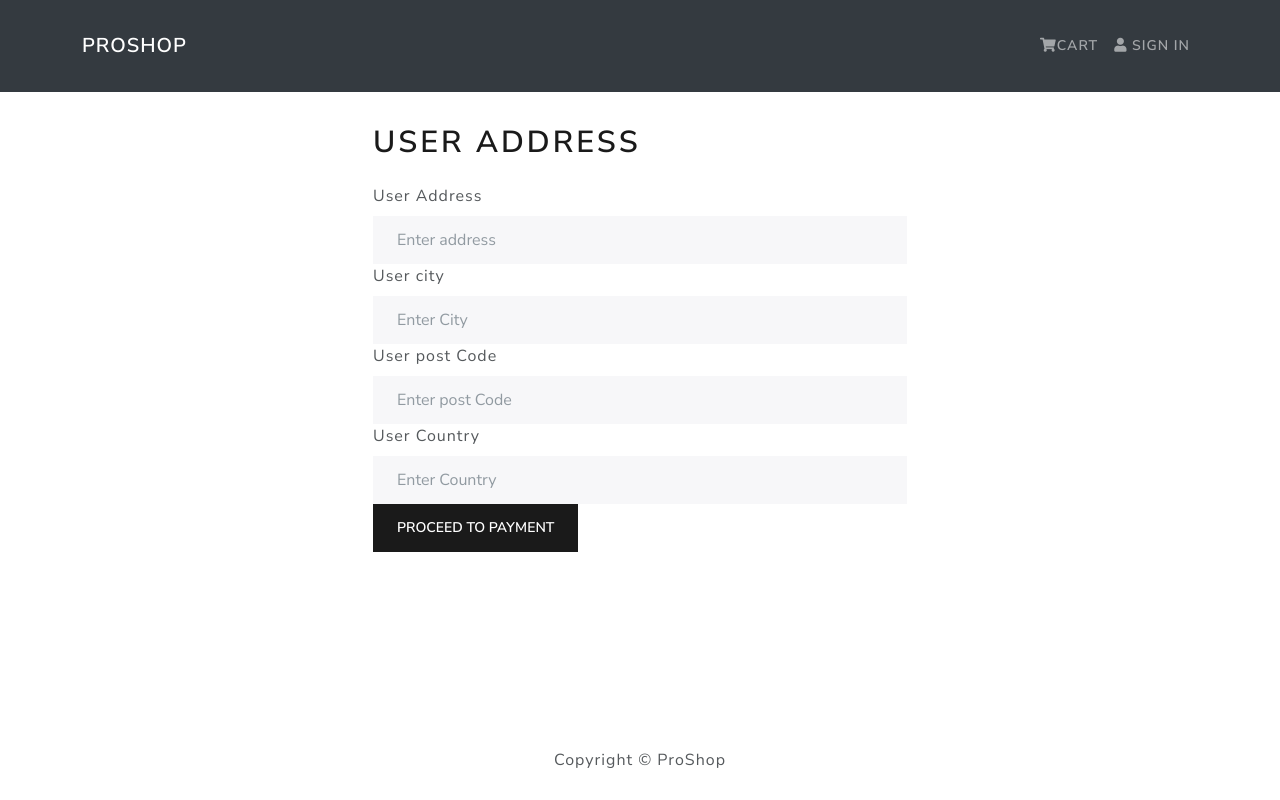
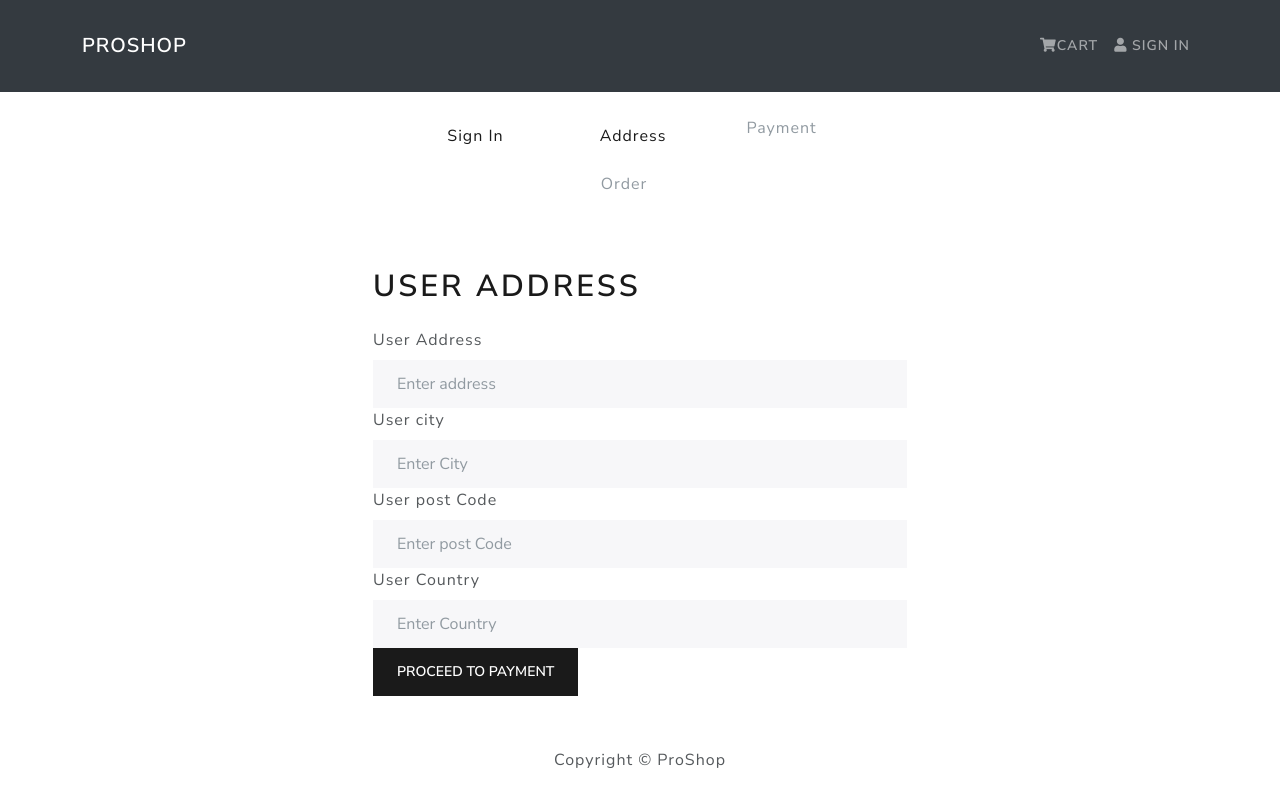
Before and after one commit to AbdurrahmanAK-541/ProShop, a React (Create React App) app in the folder frontend/: page /address in a window 1280 px wide. Built offline with nearby package versions, Linux system fonts and the light colour scheme.

Commit message:
Added a checkout process header to show steps needed to completed and highlights the incompleted steps.

```diff
--- /dev/null
+++ b/frontend/src/components/CheckoutProcess.js
@@ -0,0 +1,55 @@
+import React from 'react'
+import { Nav } from 'react-bootstrap'
+
+const CheckoutProcess = ({ p1, p2, p3, p4 }) => {
+  //checkout process split into 4 parts
+  return (
+    <Nav className='justify-content-center mb-5'>
+      {' '}
+      {/* makes the list spaced out evenly and centre of the page */}
+      <Nav.Item>
+        {/* if on part one of the process, then login. else, disable login*/}
+        {p1 ? (
+          <Nav.Link to='/login'>
+            <Nav.Link>Sign In</Nav.Link>
+          </Nav.Link>
+        ) : (
+          <Nav.Link disabled>SignIn</Nav.Link>
+        )}
+      </Nav.Item>
+      <Nav.Item>
+        {/* if on part 2 of the process, then display address . else, disable address*/}
+        {p2 ? (
+          <Nav.Link href='/address'>
+            <Nav.Link>Address</Nav.Link>
+          </Nav.Link>
+        ) : (
+          <Nav.Link disabled>Address</Nav.Link>
+        )}
+      </Nav.Item>
+      <Nav.Item>
+        {/* if on part 3 of the process, then display payment . else, disable payment*/}
+        {p3 ? (
+          <Nav.Link href='/payment'>
+            <Nav.Link>Payment</Nav.Link>
+          </Nav.Link>
+        ) : (
+          <Nav.Link disabled>Payment</Nav.Link>
+        )}
+      </Nav.Item>
+      <Nav.Item>
+        {/* if on part 4 of the process, then display Order . else, disable order*/}
+        {p4 ? (
+          <Nav.Link href='/order'>
+            <Nav.Link>Order</Nav.Link>
+          </Nav.Link>
+        ) : (
+          <Nav.Link disabled>Order</Nav.Link>
+        )}
+      </Nav.Item>
+    </Nav>
+  )
+}
+//Nav.Link disabled if already logged in --> makes it look greyed out.
+
+export default CheckoutProcess
--- a/frontend/src/screens/AddressScreen.js
+++ b/frontend/src/screens/AddressScreen.js
@@ -2,9 +2,10 @@ import React, { useState } from 'react'
 import { Form, Button } from 'react-bootstrap'
 import { useDispatch, useSelector } from 'react-redux'
 import FormContainer from '../components/FormContainer'
+import CheckoutProcess from '../components/CheckoutProcess'
 import { saveAddress } from '../actions/cartActions'
 
-const ShippingScreen = ({ history }) => {
+const AddressScreen = ({ history }) => {
   //destructure props (history)
   const cart = useSelector((state) => state.cart)
   const { userAddress } = cart
@@ -26,6 +27,8 @@ const ShippingScreen = ({ history }) => {
   }
   return (
     <FormContainer>
+      <CheckoutProcess p1 p2 />
+      {/*bring in the check out process that involves part1 (login) and part 2(userAddress )*/}
       <h1>User Address</h1>
       <Form onSubmit={submitHandler}>
         <Form.Group controlId='address'>
@@ -80,4 +83,4 @@ const ShippingScreen = ({ history }) => {
   )
 }
 
-export default ShippingScreen
+export default AddressScreen
--- a/package.json
+++ b/package.json
@@ -29,7 +29,8 @@
     "express": "^4.17.2",
     "express-async-handler": "^1.1.4",
     "jsonwebtoken": "^8.5.1",
-    "mongoose": "^5.10.6"
+    "mongoose": "^5.10.6",
+    "react-router-dom": "^5.3.0"
   },
   "devDependencies": {
     "concurrently": "^6.5.1",
```
Also changed, not shown: 1 other file (tests, documents, lock files or other folders).
